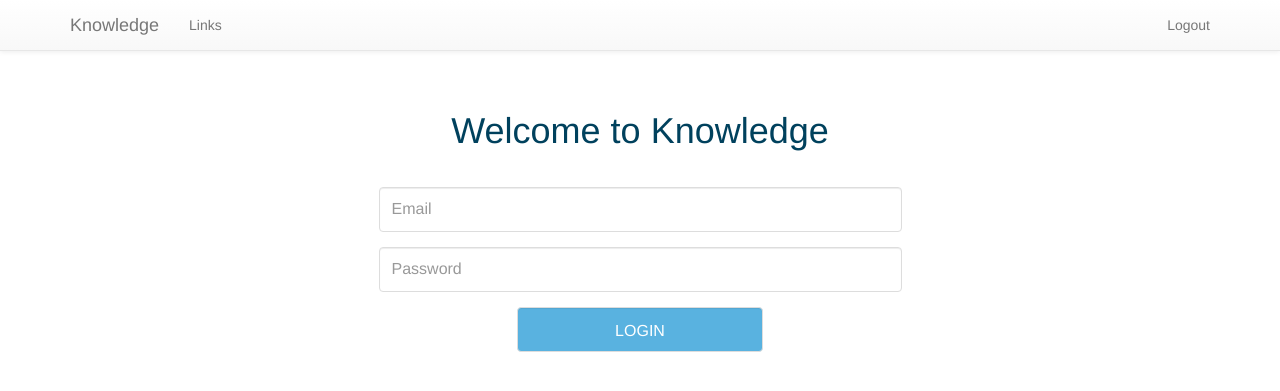
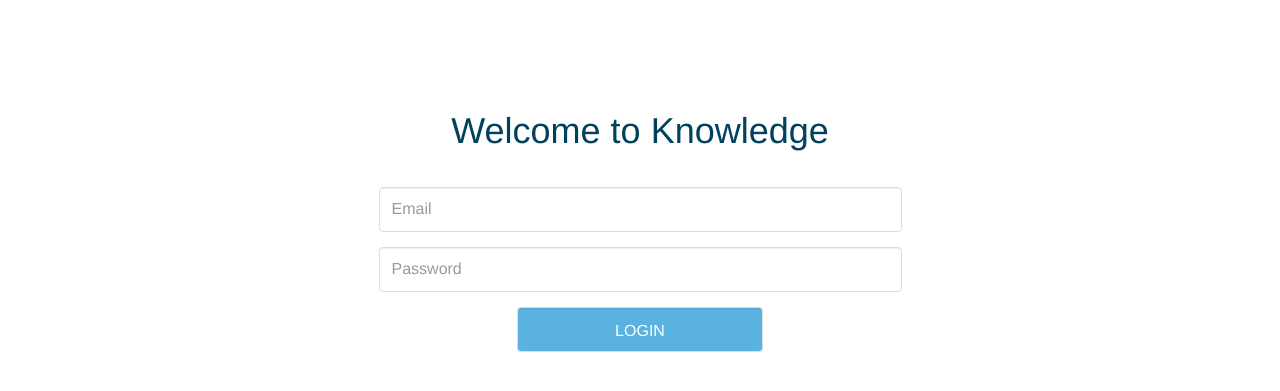
Before and after one commit to labcodes/knowledge, a Django app: template core/templates/core/login.html in a window 1280 px wide. Shown: the top 391 px of the page. Run offline with Django 3.2, Linux system fonts and the light colour scheme; the template is opened without the code that fills it: values that come from a table or form of the project are taken from there, others are empty; some libraries are stand-ins or nearby versions.

Commit message:
In login.html, do not extends base.html anymore.

```diff
--- a/core/templates/core/login.html
+++ b/core/templates/core/login.html
@@ -1,9 +1,21 @@
-{% extends 'links/base.html' %}
-
-{% block 'content' %}
-
 {% load static %}
 
+<!DOCTYPE html>
+
+<html>
+  <head>
+    <meta charset="utf-8">
+    <meta name="viewport" content="width=device-width, initial-scale=1.0" />
+    <title>Knowledge</title>
+    {% block 'extra_css' %}{% endblock %}
+    <link rel="stylesheet" href="{% static "links/vendors/bootstrap-3.3.7/css/bootstrap.min.css" %}">
+    <link rel="stylesheet" href="{% static "links/vendors/bootstrap-3.3.7/css/bootstrap-theme.min.css" %}">
+    <link rel="stylesheet" href="{% static "links/css/main.css" %}">
+    <link rel="stylesheet" href="{% static "links/css/create-link-form.css" %}">
+  </head>
+  <body>
+
+    <div class="container">
       <div class="row">
         <div class="col-md-6 col-md-offset-3">
           <div class="panel panel-submit-link">
@@ -42,8 +54,11 @@
                 </div>
               </div>
             </div>
+
+          </div>
         </div>
       </div>
     </div>
 
-{% endblock %}
+  </body>
+</html>
```
Lines whose indentation alone changed are shown as unchanged.
